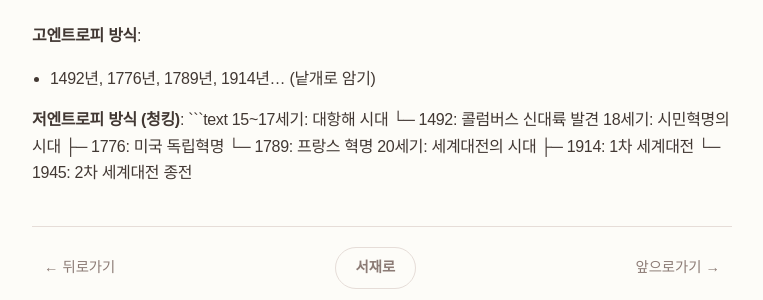
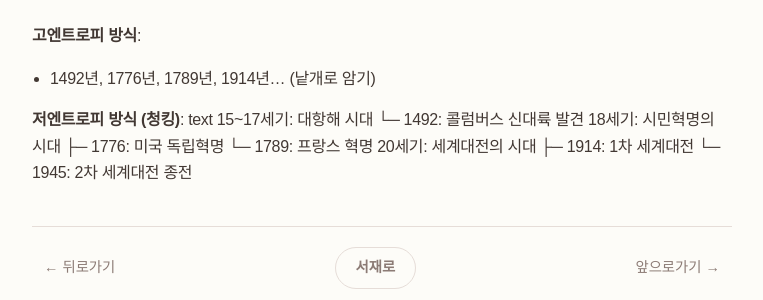
Before and after one commit to somath-edu/somath-edu.github.io, a Jekyll site: the page built from library/entropy-ch6.md, in a window 1280 px wide and 900 px high, scrolled down 1793 px. Shown: the part 531-831 px from the top of the window, without its empty margins (258-1021 px from the left). Built offline with Jekyll 4.4.1, drawn with Linux system fonts in a browser that asks for light colours; some web fonts are replaced.

Commit message:
Update entropy-ch6.md

````diff
--- a/library/entropy-ch6.md
+++ b/library/entropy-ch6.md
@@ -76,7 +76,7 @@ next_link: /entropy-ch7.html
 - 1492년, 1776년, 1789년, 1914년... (낱개로 암기)
 
 **저엔트로피 방식 (청킹)**:
-```text
+text
 15~17세기: 대항해 시대
 └─ 1492: 콜럼버스 신대륙 발견
 18세기: 시민혁명의 시대
````
